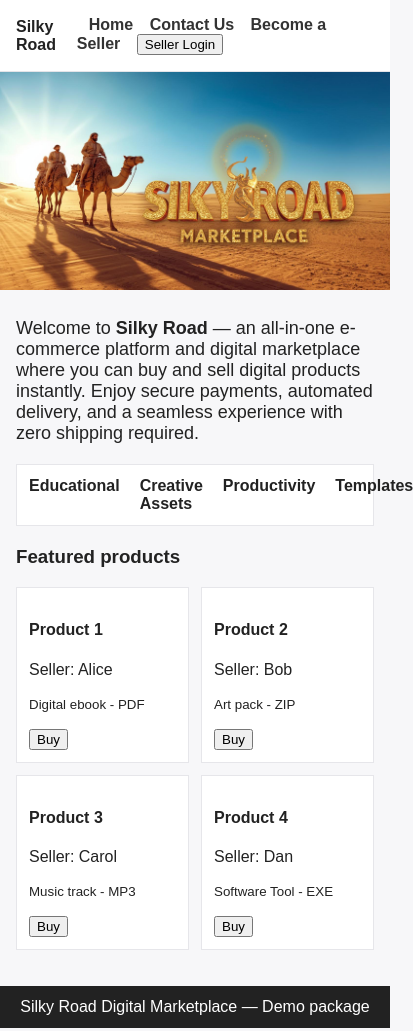
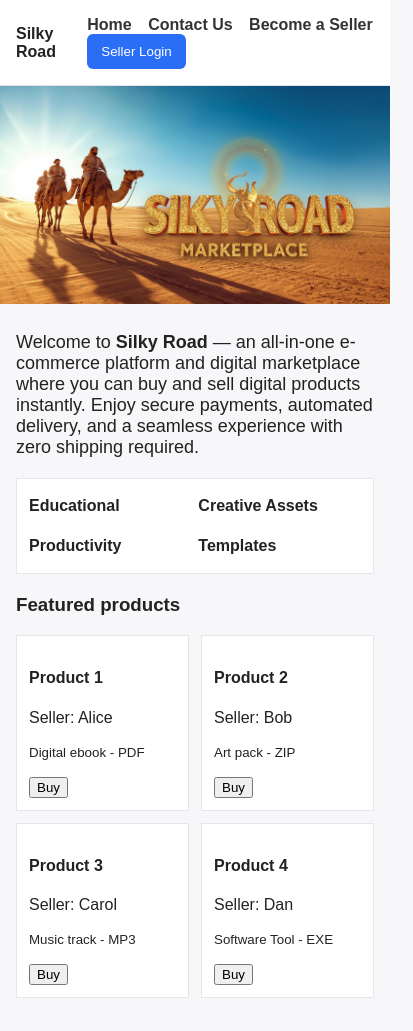
Before and after one commit to SilkyRoad-marketplace/SilkyRoad_Digital_Marketplace, a plain HTML site: page index.html in a window 390 px wide. Shown: the top 1031 px of the page, 413 px wide, since content can reach past the window. Drawn offline with Linux system fonts and the light colour scheme.

Commit message:
Update index.html

```diff
--- a/index.html
+++ b/index.html
@@ -17,6 +17,16 @@ body{font-family:Arial,Helvetica,sans-serif;margin:0;padding:0;background:#f7f7f
 nav{display:flex;align-items:center;justify-content:space-between}
 nav .links a{margin-left:12px;text-decoration:none;color:#333;font-weight:600}
 
+/* FORCE SELLER LOGIN BUTTON BLUE */
+nav .links button {
+  background:#2b6ef6 !important;
+  color:#fff !important;
+  border:none !important;
+  padding:10px 14px;
+  border-radius:6px;
+  cursor:pointer;
+}
+
 .banner{position:relative}
 .banner img{width:100%;height:auto;display:block}
 
@@ -35,7 +45,7 @@ nav .links a{margin-left:12px;text-decoration:none;color:#333;font-weight:600}
   background:#fff;
   padding:12px;
   border:1px solid #e6e6ea;
-  width:calc(25% - 9px); /* 4 per row */
+  width:calc(25% - 9px); /* 4 per row desktop */
   box-sizing:border-box;
 }
 
@@ -54,13 +64,17 @@ nav .links a{margin-left:12px;text-decoration:none;color:#333;font-weight:600}
   gap:20px;
   font-weight:bold;
   position:relative;
+  flex-wrap:nowrap;
 }
 
+/* Category blocks */
 .category-bar > div{
   position:relative;
   cursor:pointer;
+  white-space:nowrap;
 }
 
+/* Dropdown menu */
 .category-bar div ul{
   display:none;
   position:absolute;
@@ -81,6 +95,28 @@ nav .links a{margin-left:12px;text-decoration:none;color:#333;font-weight:600}
   padding:6px 0;
 }
 .category-bar a{text-decoration:none;color:#333;font-weight:normal;}
+
+/* ------------------------------- */
+/* ⭐ MOBILE FIX FOR CATEGORY BAR  */
+/* Makes 2 rows & prevents overflow */
+/* ------------------------------- */
+@media(max-width:600px){
+
+  .category-bar {
+    flex-wrap:wrap;
+    gap:10px;
+  }
+
+  .category-bar > div {
+    width:48%; /* 2 items per row */
+    padding:6px 0;
+  }
+
+  .category-bar div ul {
+    position:relative; /* dropdown stays inside phone width */
+    width:100%;
+  }
+}
 
 .footer{background:#222;color:#fff;padding:12px;margin-top:20px;text-align:center}
 
```
